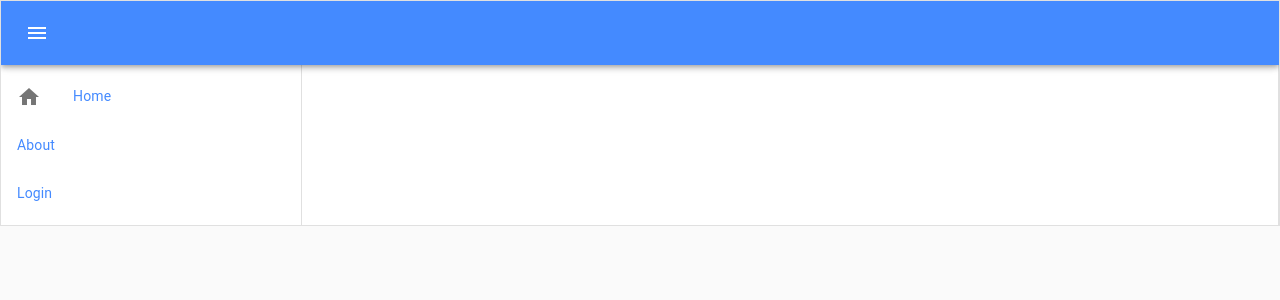
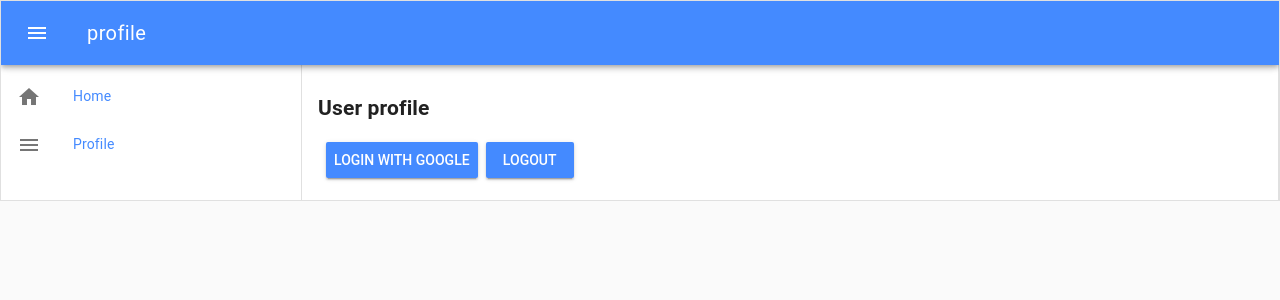
Before and after one commit to fornve/garden-fu, a Vue app: page /profile in a window 1280 px wide. Shown: the top 300 px of the page. Built offline with nearby package versions, Linux system fonts and the light colour scheme; no server answers.

Commit message:
Added projects module, some cleaning & renamed module login to profile

```diff
--- a/src/App.vue
+++ b/src/App.vue
@@ -27,7 +27,6 @@
 <script>
 import { mapActions, mapState } from 'vuex'
 import MainMenu from './components/main-menu.vue'
-import { registerListeners } from './services/listeners/register'
 
 export default {
   components: {
--- a/src/components/About.vue
+++ /dev/null
@@ -1,5 +0,0 @@
-<template>
-  <div class="about">
-    <h1>This is an about page</h1>
-  </div>
-</template>
--- a/src/components/Home.vue
+++ b/src/components/Home.vue
@@ -1,18 +1,15 @@
 <template>
   <div class="home">
-    <img alt="Vue logo" src="../assets/logo.png">
-    <HelloWorld msg="Welcome to Your Vue.js App"/>
+    <h2>Garden-fu</h2>
+    Garden-fu is my small Firebase discovery pproblems for SaaS systems. In meantime it may help me organize my garden
+    using ideas that can be found with similar systems mixed with fields management I found in Farming Simulator and
+    multiplied with my ideas.
   </div>
 </template>
 
 <script>
-// @ is an alias to /src
-import HelloWorld from '@/components/HelloWorld.vue'
 
 export default {
   name: 'home',
-  components: {
-    HelloWorld
-  }
 }
 </script>
--- a/src/components/main-menu.vue
+++ b/src/components/main-menu.vue
@@ -19,19 +19,34 @@
           <span class="md-list-item-text">Works</span>
         </md-list-item>
       </router-link>
+      <router-link v-bind:to="{ name: 'dashboard', params: { projectId: currentProject.id }}">
         <md-list-item>
-        <router-link v-bind:to="{ name: 'dashboard', params: { projectId: currentProject.id }}">Dashboard</router-link>
+          <md-icon>menu</md-icon>
+          <span class="md-list-item-text">Dashboard</span>
         </md-list-item>
+      </router-link>
+      <router-link to="/settings">
         <md-list-item>
-        <router-link to="/settings">Settings</router-link>
+          <md-icon>menu</md-icon>
+          <span class="md-list-item-text">Settings</span>
         </md-list-item>
+      </router-link>
     </div>
+    <div v-if="userProfile">
+      <router-link v-bind:to="{ name: 'projects' }">
         <md-list-item>
-      <router-link v-bind:to="{ name: 'about', params: { projectId: false }}">About</router-link>
+          <md-icon>menu</md-icon>
+          <span class="md-list-item-text">Projects</span>
         </md-list-item>
+      </router-link>
+    </div>
+    <router-link v-bind:to="{ name: 'profile' }">
       <md-list-item>
-      <router-link v-bind:to="{ name: 'login', params: { projectId: false }}">Login</router-link>
+        <md-icon>menu</md-icon>
+        <span class="md-list-item-text">Profile</span>
       </md-list-item>
+    </router-link>
+
   </md-list>
 </template>
 
@@ -39,7 +54,7 @@
 import { mapState } from 'vuex'
 export default {
   computed: {
-    ...mapState(['currentUser', 'currentProject']),
+    ...mapState(['userProfile', 'currentProject']),
   },
 }
 </script>
--- a/src/components/login/index.vue
+++ b/src/components/profile/index.vue
@@ -1,8 +1,8 @@
 <template>
   <div class="home">
-    Login
+    <h2>User profile</h2>
     <div>
-      <md-button class="md-raised md-primary" v-on:click="google()">Login with google</md-button>
+      <md-button class="md-raised md-primary" v-on:click="google()" v-if="!userProfile">Login with google</md-button>
       <md-button class="md-raised md-primary" v-on:click="logout()">Logout</md-button>
     </div>
   </div>
@@ -11,9 +11,13 @@
 <script>
 import { auth, firebase } from '@/firebase.js'
 import unregisterListeners from '@/services/listeners/unregister'
+import { mapState } from 'vuex'
 
 export default {
   name: 'login',
+  computed: {
+    ...mapState(['userProfile']),
+  },
   methods: {
     google() {
       let provider = new firebase.auth.GoogleAuthProvider();
--- /dev/null
+++ b/src/components/projects/index.vue
@@ -0,0 +1,15 @@
+<template>
+  <v-content>
+    <v-flex>Projects</v-flex>
+  </v-content>
+</template>
+
+<script>
+  export default {
+    name: "projects"
+  }
+</script>
+
+<style scoped>
+
+</style>
--- a/src/router.js
+++ b/src/router.js
@@ -2,8 +2,6 @@ import Vue from 'vue'
 import Router from 'vue-router'
 import Home from './components/Home.vue'
 import firebase from 'firebase'
-import store from './store'
-import registerListeners from './services/listeners/register'
 
 Vue.use(Router)
 
@@ -15,14 +13,6 @@ const router = new Router({
       path: '/',
       name: 'home',
       component: Home
-    },
-    {
-      path: '/about',
-      name: 'about',
-      // route level code-splitting
-      // this generates a separate chunk (about.[hash].js) for this route
-      // which is lazy-loaded when the route is visited.
-      component: () => import(/* webpackChunkName: "about" */ './components/About.vue')
     },
     {
       path: '/:projectId/fields',
@@ -49,9 +39,17 @@ const router = new Router({
       }
     },
     {
-      path: '/login',
-      name: 'login',
-      component: () => import(/* webpackChunkName: "login" */ './components/login/index.vue')
+      path: '/projects',
+      name: 'projects',
+      component: () => import(/* webpackChunkName: "projects" */ './components/projects/index.vue'),
+      meta: {
+        requiresAuth: true
+      }
+    },
+    {
+      path: '/profile',
+      name: 'profile',
+      component: () => import(/* webpackChunkName: "profile" */ './components/profile/index.vue')
     },
     {
       path: '/:projectId/dashboard',
@@ -75,7 +73,7 @@ const router = new Router({
 router.beforeEach((to, from, next) => {
   const requiresAuth = to.matched.some(x => x.meta.requiresAuth)
   const currentUser = firebase.auth().currentUser;
-
+/*
   if(currentUser) {
     if(!store.state.currentUser || store.state.currentUser.uid !== currentUser.uid) {
       // eslint-disable-next-line
@@ -88,9 +86,9 @@ router.beforeEach((to, from, next) => {
       next();
     }
   }
-
+*/
   if (requiresAuth && !currentUser) {
-      next('/login')
+      next('/profile')
   } else if (requiresAuth && currentUser) {
       next()
   } else {
```
Lines whose indentation alone changed are shown as unchanged.
